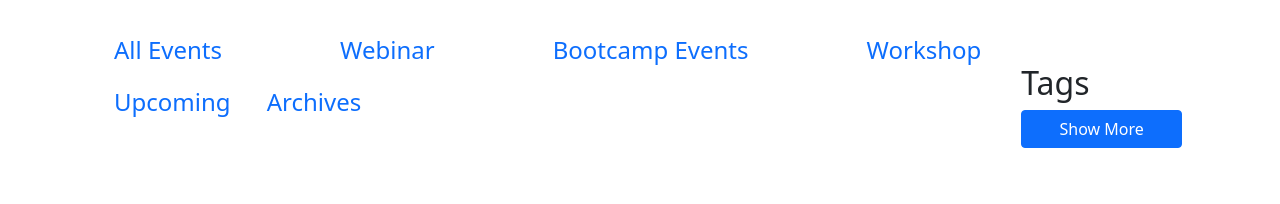
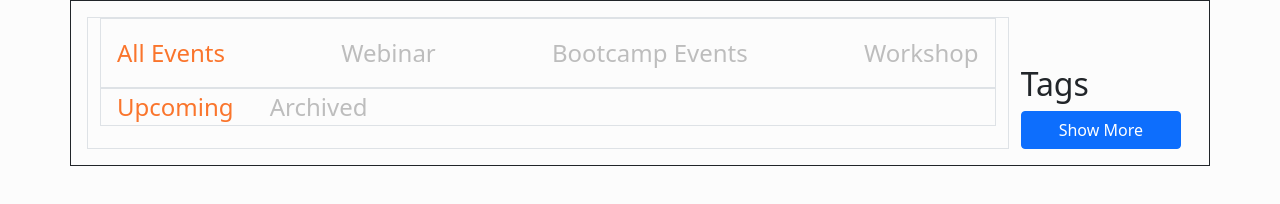
Before and after one commit to NimeshJohari02/CNAssignment, a plain HTML site: page index.html in a window 1280 px wide. Both pictures are taken after a click on the link "All Events". Drawn offline with nearby package versions, Linux system fonts and the light colour scheme; no server answers.

Commit message:
Added Borders and Hover

```diff
--- a/app.js
+++ b/app.js
@@ -79,6 +79,16 @@ const getTags = (arr) => {
 let currURL = `${url2}/?event_category=ALL_EVENT&event_sub_category=Upcoming&tag_list=&offset=1`;
 document.getElementById("EventsDiv").addEventListener("click", (evt) => {
   const clicked = evt.target.getAttribute("value");
+  const arr = document.getElementById("EventsDiv");
+  for (let i = 0; i < arr.children.length; i++) {
+    if (clicked == arr.children[i].getAttribute("value")) {
+      arr.children[i].classList.remove("normal-link");
+      arr.children[i].classList.add("active-link");
+    } else {
+      arr.children[i].classList.add("normal-link");
+    }
+  }
+
   currURL = `${url2}/?event_category=${clicked}&event_sub_category=Upcoming&tag_list=&offset=1`;
   fetch(currURL)
     .then((res) => res.json())
@@ -89,6 +99,15 @@ document.getElementById("EventsDiv").addEventListener("click", (evt) => {
 document.getElementById("timeframe").addEventListener("click", (evt) => {
   const clicked = evt.target.getAttribute("value");
   let arr = currURL.split("&");
+  let color = document.getElementById("timeframe");
+  for (let i = 0; i < color.children.length; i++) {
+    if (clicked == color.children[i].getAttribute("value")) {
+      color.children[i].classList.remove("normal-link");
+      color.children[i].classList.add("active-link");
+    } else {
+      color.children[i].classList.add("normal-link");
+    }
+  }
   // evt.target.classList.toggle("btn-warning");
   let givenUrl = `${arr[0]}&event_sub_category=${clicked}&${arr[2]}&${arr[3]}`;
   tense = clicked;
--- a/index.html
+++ b/index.html
@@ -4,7 +4,7 @@
     <meta charset="UTF-8" />
     <meta http-equiv="X-UA-Compatible" content="IE=edge" />
     <meta name="viewport" content="width=device-width, initial-scale=1.0" />
-    <title>Events</title>
+    <title>Coding Ninjas Assignment </title>
     <link
       rel="stylesheet"
       href="https://cdn.jsdelivr.net/npm/bootstrap@5.0.1/dist/css/bootstrap.min.css"
@@ -13,18 +13,18 @@
     />
     <link rel="stylesheet" href="styles.css">
   </head>
-  <body class ="container ">
-      <div class = "p-3 row">
-    <div class="container left-pane col-lg-10">
-      <div id ="EventsDiv" class="navbar">
-        <a value="ALL_EVENT" class="nav-link">All Events</a>
-        <a value="WEBINAR" class="nav-link">Webinar</a>
-        <a value="CODING_EVENT" class="nav-link">Bootcamp Events</a>
-        <a value="WORKSHOPS" class="nav-link">Workshop</a>
+  <body class ="container border-dark ">
+      <div class = "border border-dark p-3 row ">
+    <div class=" container border left-pane col-lg-10">
+      <div id ="EventsDiv" class="navbar border">
+        <a value="ALL_EVENT" class="nav-link active-link">All Events</a>
+        <a value="WEBINAR" class="nav-link normal-link">Webinar</a>
+        <a value="CODING_EVENT" class="nav-link normal-link">Bootcamp Events</a>
+        <a value="WORKSHOPS" class="normal-link nav-link">Workshop</a>
       </div>
-      <div id="timeframe">
-        <a value="Upcoming" class="p-3">Upcoming</a>
-        <a value="Archived" class="p-3">Archives</a>
+      <div class ="border timediv "id="timeframe">
+        <a value="Upcoming" class="p-3 active-link">Upcoming</a>
+        <a value="Archived" class="p-3 normal-link">Archived</a>
       </div>
       <div id="main-content" class = "container"></div>
     </div>
--- a/styles.css
+++ b/styles.css
@@ -1,3 +1,6 @@
+body {
+  background-color: #fcfcfc;
+}
 .avatar {
   vertical-align: middle;
   width: 30px;
@@ -12,6 +15,12 @@ a {
 .active-link {
   color: #fa752c;
 }
+.normal-link {
+  color: #bdbdbd;
+}
 .hide {
   display: none;
 }
+.timediv {
+  background-color: #fcfcfc;
+}
```
